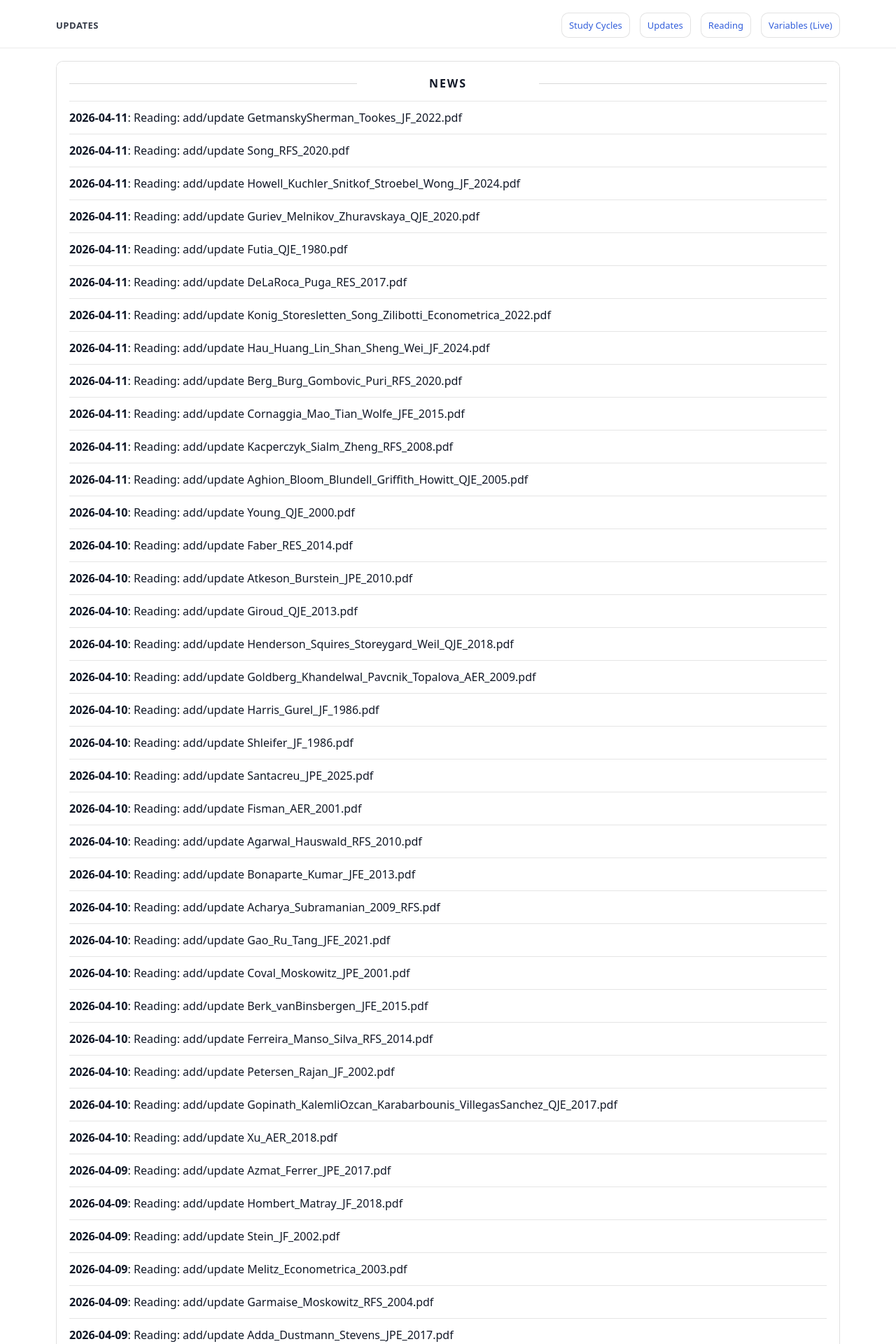
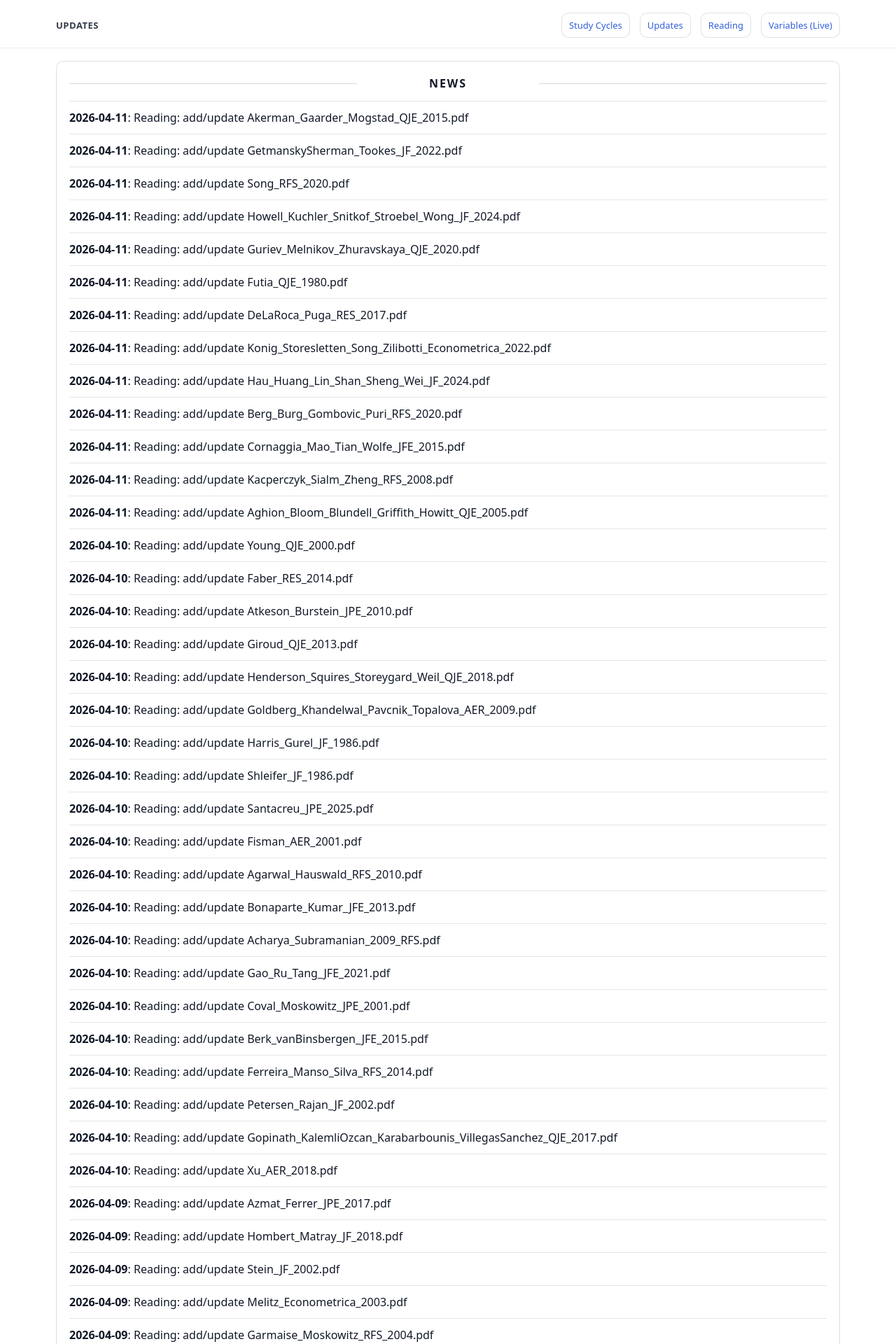
Before and after one commit to yaxinzn/study-archive, a Jekyll site: the page built from updates/index.md, in a window 1280 px wide. Shown: the top 1920 px of the page at 70% size. Built offline with Jekyll 4.4.1, drawn with Linux system fonts in a browser that asks for light colours; some of the changed text lies outside the part shown.

Commit message:
chore: update NEWS feed

```diff
--- a/_data/news.yml
+++ b/_data/news.yml
@@ -1,4 +1,7 @@
 # Auto-generated update history (sorted newest -> oldest). Do not edit manually.
+- ts: "1775909948"
+  date: "2026-04-11"
+  title: "Reading: add/update Akerman_Gaarder_Mogstad_QJE_2015.pdf"
 - ts: "1775907206"
   date: "2026-04-11"
   title: "Reading: add/update GetmanskySherman_Tookes_JF_2022.pdf"
```
